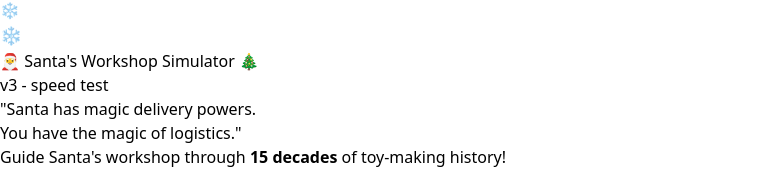
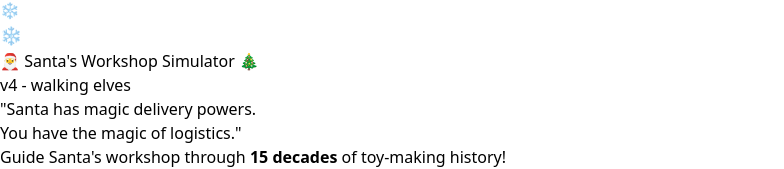
Before and after one commit to hayksaakian/santas-workshop, a React (Vite) app: page / in a window 1280 px wide. Shown: the part 993-1162 px from the top of the page, without its empty margins (0-784 px from the left). Built offline with nearby package versions, Linux system fonts and the light colour scheme.

Commit message:
Bump version to v4 - walking elves

```diff
--- a/src/SantasLogistics.jsx
+++ b/src/SantasLogistics.jsx
@@ -499,7 +499,7 @@ export default function SantasLogistics() {
         </div>
         <div className="bg-red-800 border-4 border-yellow-500 rounded-xl p-8 text-center shadow-2xl max-w-lg relative z-10">
           <h1 className="text-4xl font-bold text-yellow-300 mb-2">🎅 Santa's Workshop Simulator 🎄</h1>
-          <p className="text-xs text-green-400 mb-1">v3 - speed test</p>
+          <p className="text-xs text-green-400 mb-1">v4 - walking elves</p>
           <p className="text-green-300 italic mb-6">"Santa has magic delivery powers.<br/>You have the magic of logistics."</p>
           <div className="bg-red-900/50 rounded-lg p-4 mb-6 text-left text-green-100 text-sm">
             <p className="mb-3">Guide Santa's workshop through <strong className="text-yellow-300">15 decades</strong> of toy-making history!</p>
```
